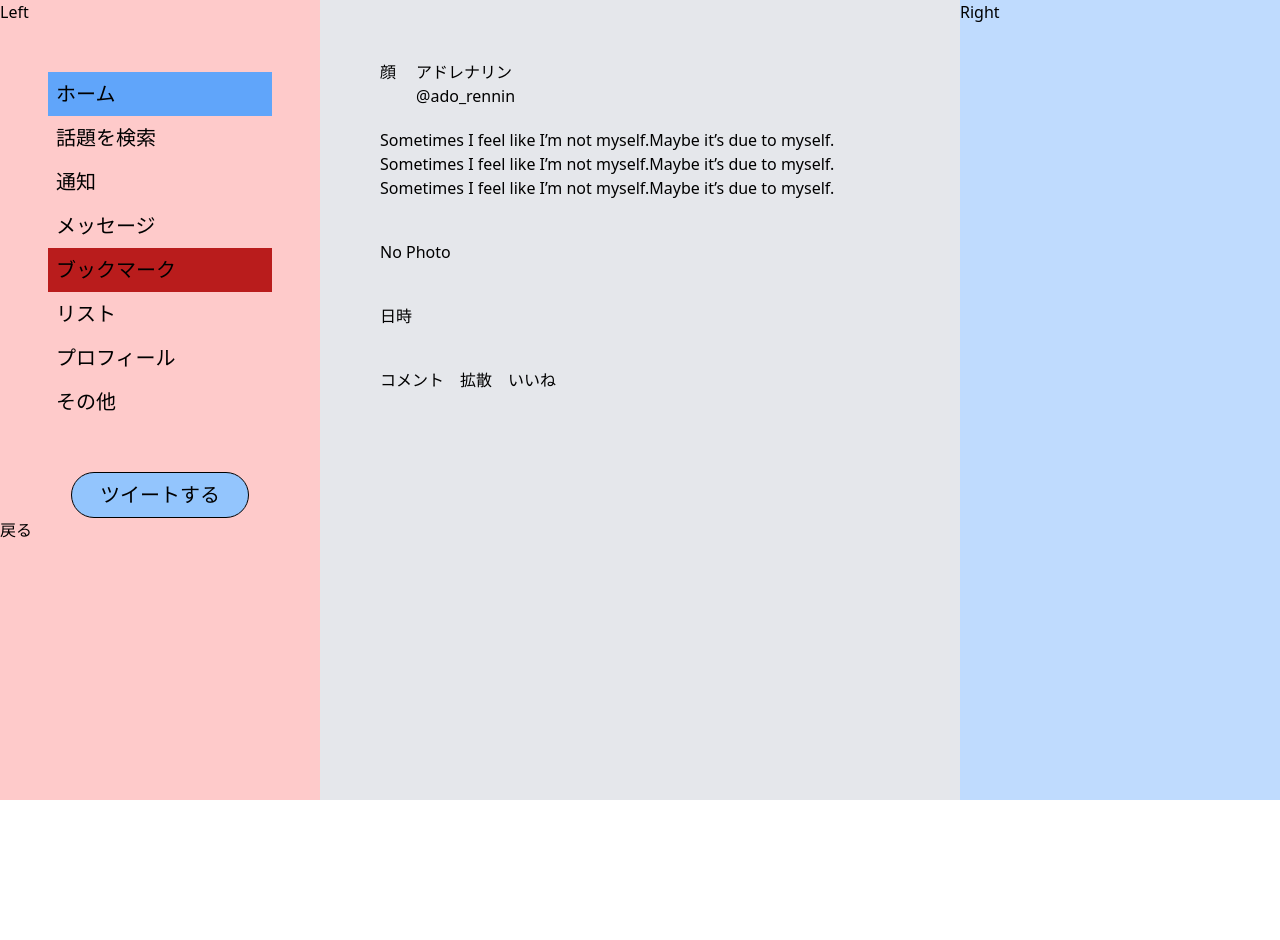
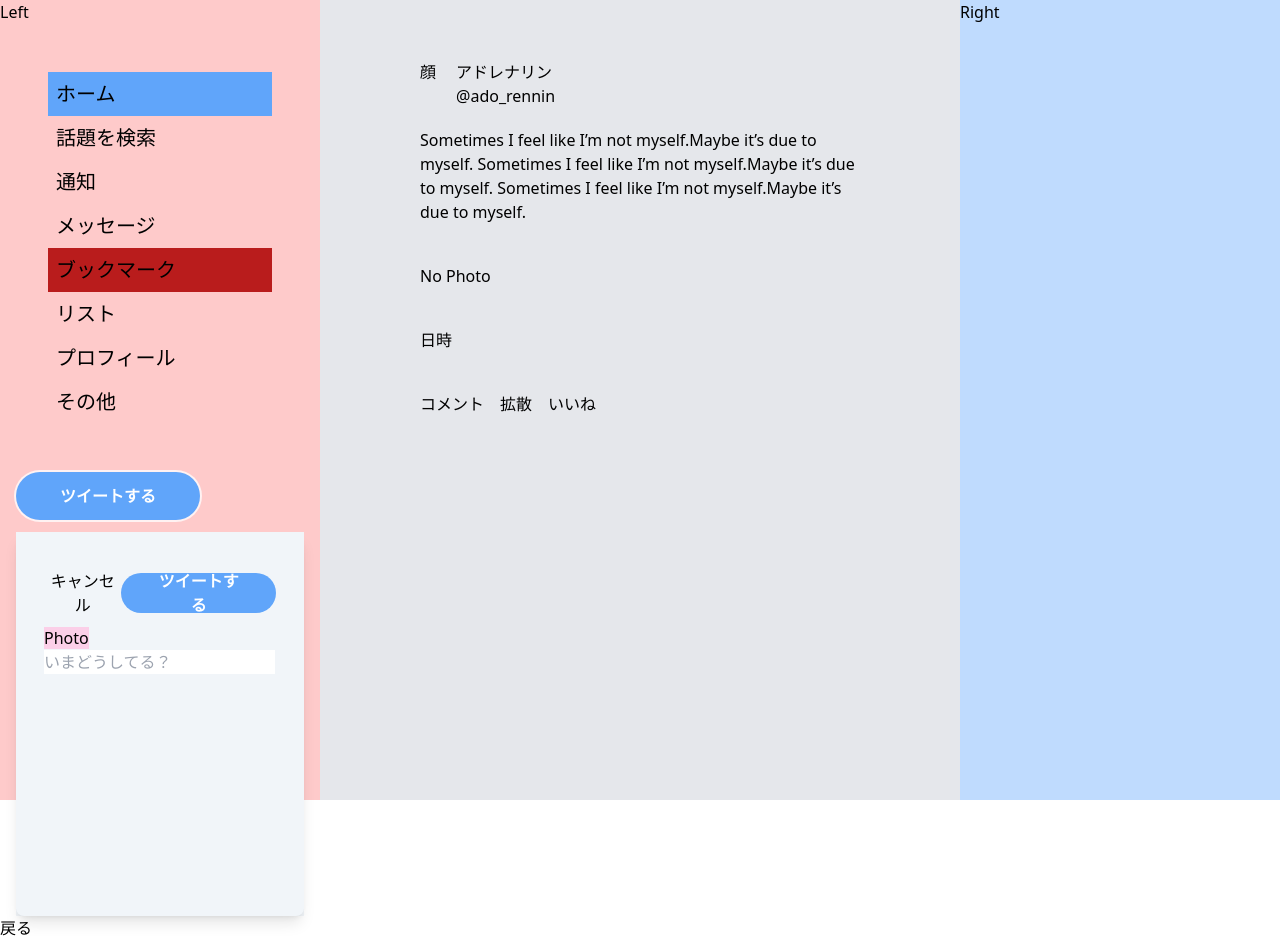
Before and after one commit to mitchan-tenpa/twitter-app, a Next.js app: page /TwitterPage in a window 1280 px wide. Both pictures are taken after a click on the button "ツイートする". Before the commit the page ends 800 px from the top, so only its background shows below. Built offline with nearby package versions, Linux system fonts and the light colour scheme.

Commit message:
✨ PopOverの導入

```diff
--- /dev/null
+++ b/pages/PopOver.tsx
@@ -0,0 +1,151 @@
+import { Popover, Transition } from '@headlessui/react'
+// import { ChevronDownIcon } from '@heroicons/react/solid'
+import { Fragment } from 'react'
+
+const solutions = [
+  {
+    name: 'Insights',
+    description: 'Measure actions your users take',
+    href: '##',
+    icon: IconOne,
+  },
+  {
+    name: 'Automations',
+    description: 'Create your own targeted content',
+    href: '##',
+    icon: IconTwo,
+  },
+  {
+    name: 'Reports',
+    description: 'Keep track of your growth',
+    href: '##',
+    icon: IconThree,
+  },
+]
+
+const PopOver = () => {
+  return (
+    <div className="px-4 w-full max-w-sm">
+      <Popover className="">
+        {({ open }) => (
+          <>
+            <Popover.Button
+              className={`
+                ${open ? '' : 'text-opacity-90'}
+                text-white group bg-blue-400 px-3 py-2 rounded-3xl inline-flex items-center text-base font-medium hover:text-opacity-100 focus:outline-none focus-visible:ring-2 focus-visible:ring-white focus-visible:ring-opacity-75`}
+            >
+              <span className='my-1 mx-8 font-extrabold'>ツイートする</span>
+            </Popover.Button>
+            <Transition
+              as={Fragment}
+              enter="transition ease-out duration-200"
+              enterFrom="opacity-0 translate-y-1"
+              enterTo="opacity-100 translate-y-0"
+              leave="transition ease-in duration-150"
+              leaveFrom="opacity-100 translate-y-0"
+              leaveTo="opacity-0 translate-y-1"
+            >
+              <Popover.Panel className="px-4 mt-3 max-w-sm bg-slate-100 sm:px-0 lg:max-w-3xl w-100">
+                <div className="p-7 h-96 rounded-lg shadow-lg">
+                  <div className='flex justify-between items-center w-full h-1/5'>
+                    <button className='inline-block'>キャンセル</button>
+                    <button className='group inline-flex items-center h-10 text-base font-medium text-white bg-blue-400 rounded-3xl focus:outline-none focus-visible:ring-2 focus-visible:ring-white hover:text-opacity-100 focus-visible:ring-opacity-75'>
+                      <span className='mx-8 font-extrabold'>
+                        ツイートする
+                      </span>
+                    </button>
+                  </div>
+                  <div className='h-4/5'>
+                    <span className='bg-pink-200'>Photo</span>
+                    <input type="text" placeholder='いまどうしてる？' />
+                  </div>
+                </div>
+              </Popover.Panel>
+            </Transition>
+          </>
+        )}
+      </Popover>
+    </div>
+  )
+}
+
+function IconOne() {
+  return (
+    <svg
+      width="48"
+      height="48"
+      viewBox="0 0 48 48"
+      fill="none"
+      xmlns="http://www.w3.org/2000/svg"
+    >
+      <rect width="48" height="48" rx="8" fill="#FFEDD5" />
+      <path
+        d="M24 11L35.2583 17.5V30.5L24 37L12.7417 30.5V17.5L24 11Z"
+        stroke="#FB923C"
+        strokeWidth="2"
+      />
+      <path
+        fillRule="evenodd"
+        clipRule="evenodd"
+        d="M16.7417 19.8094V28.1906L24 32.3812L31.2584 28.1906V19.8094L24 15.6188L16.7417 19.8094Z"
+        stroke="#FDBA74"
+        strokeWidth="2"
+      />
+      <path
+        fillRule="evenodd"
+        clipRule="evenodd"
+        d="M20.7417 22.1196V25.882L24 27.7632L27.2584 25.882V22.1196L24 20.2384L20.7417 22.1196Z"
+        stroke="#FDBA74"
+        strokeWidth="2"
+      />
+    </svg>
+  )
+}
+
+function IconTwo() {
+  return (
+    <svg
+      width="48"
+      height="48"
+      viewBox="0 0 48 48"
+      fill="none"
+      xmlns="http://www.w3.org/2000/svg"
+    >
+      <rect width="48" height="48" rx="8" fill="#FFEDD5" />
+      <path
+        d="M28.0413 20L23.9998 13L19.9585 20M32.0828 27.0001L36.1242 34H28.0415M19.9585 34H11.8755L15.9171 27"
+        stroke="#FB923C"
+        strokeWidth="2"
+      />
+      <path
+        fillRule="evenodd"
+        clipRule="evenodd"
+        d="M18.804 30H29.1963L24.0001 21L18.804 30Z"
+        stroke="#FDBA74"
+        strokeWidth="2"
+      />
+    </svg>
+  )
+}
+
+function IconThree() {
+  return (
+    <svg
+      width="48"
+      height="48"
+      viewBox="0 0 48 48"
+      fill="none"
+      xmlns="http://www.w3.org/2000/svg"
+    >
+      <rect width="48" height="48" rx="8" fill="#FFEDD5" />
+      <rect x="13" y="32" width="2" height="4" fill="#FDBA74" />
+      <rect x="17" y="28" width="2" height="8" fill="#FDBA74" />
+      <rect x="21" y="24" width="2" height="12" fill="#FDBA74" />
+      <rect x="25" y="20" width="2" height="16" fill="#FDBA74" />
+      <rect x="29" y="16" width="2" height="20" fill="#FB923C" />
+      <rect x="33" y="12" width="2" height="24" fill="#FB923C" />
+    </svg>
+  )
+}
+
+export default PopOver;
--- a/pages/TwitterPage.tsx
+++ b/pages/TwitterPage.tsx
@@ -1,4 +1,5 @@
 import Link from "next/link";
+import PopOver from "./PopOver";
 
 
 
@@ -20,14 +21,12 @@ const Twitter = () => {
           <li className="p-2 text-xl">その他</li>
         </ul>
         <div className="flex justify-center">
-          <button className="py-2 px-7 text-xl bg-blue-300 rounded-3xl border border-black">
-            ツイートする
-          </button>
+          <PopOver />
         </div>
         <Link href="/">戻る</Link>
       </div>
       <div className="basis-1/2 p-5 bg-gray-200">
-        <div className="p-10">
+        <div className="py-10 px-20">
           <div className="flex gap-5 justify-start">
             <p className="">顔</p>
             <div>
--- a/pages/index.tsx
+++ b/pages/index.tsx
@@ -8,7 +8,12 @@ const Home: NextPage = () => {
   return (
     <div>
       <div className="text-red-500">test</div>
-      <Link href="/TwitterPage">TwitterPageへ</Link>
+      <div>
+        <Link href="/TwitterPage">TwitterPageへ</Link>
+      </div>
+      <div>
+        <Link href="/PopOver">PopOverへ</Link>
+      </div>
     </div>
 
   )
```
